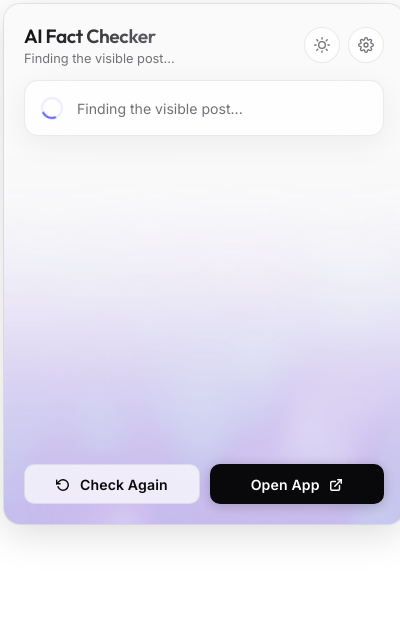
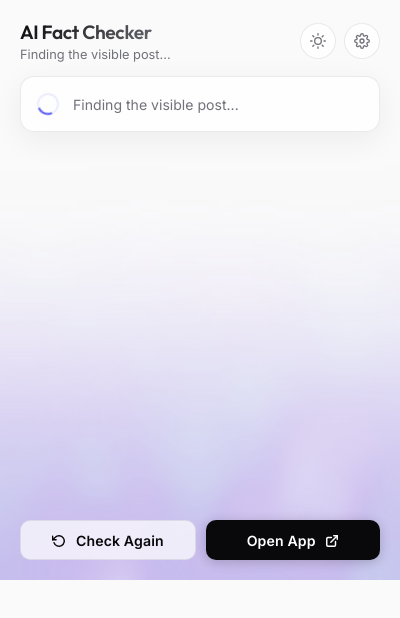
Before and after one commit to adunboxthetech/AI-fact-checker-deployment-version, a browser extension: page extension/popup.html in a window 400 px wide. Both pictures are taken after a click on the button 322 px from the left and 45 px from the top of the page. Drawn offline with Linux system fonts and the light colour scheme.

Commit message:
extension: fix layout and remove padding to solve button overflow and white borders

```diff
--- a/extension/popup.css
+++ b/extension/popup.css
@@ -46,10 +46,11 @@ html {
 }
 
 body {
-  width: 408px;
+  width: 400px;
+  height: 580px;
   margin: 0;
-  padding: 4px;
-  background: transparent !important;
+  padding: 0;
+  background: var(--bg);
   font-family: "Inter", system-ui, -apple-system, BlinkMacSystemFont, "Segoe UI", sans-serif;
   -webkit-font-smoothing: antialiased;
 }
@@ -58,15 +59,14 @@ h1, h2, h3 { font-family: "Outfit", system-ui, sans-serif; }
 button, input { font: inherit; }
 
 .popup-wrapper {
-  width: 400px;
-  min-height: 520px;
-  border-radius: 16px;
+  width: 100%;
+  height: 100%;
+  border-radius: 0;
   overflow: hidden;
   background: var(--bg);
   color: var(--text-main);
   position: relative;
   transition: background-color 0.3s ease, color 0.3s ease;
-  box-shadow: 0 0 0 1px var(--glass-border), 0 8px 40px rgba(0,0,0,0.5);
 }
 
 /* ===== Cloud Canvas ===== */
@@ -151,7 +151,7 @@ button, input { font: inherit; }
 /* ===== Shell ===== */
 .shell {
   display: flex;
-  min-height: 520px;
+  height: 100%;
   flex-direction: column;
   gap: 14px;
   padding: 20px;
@@ -356,7 +356,8 @@ a:hover {
 
 /* ===== Results ===== */
 .results {
-  max-height: 320px;
+  flex: 1;
+  min-height: 0;
   overflow-y: auto;
   padding: 4px;
 }
@@ -527,7 +528,7 @@ a:hover {
   background: rgba(0, 0, 0, 0.07);
 }
 :root[data-theme="light"] .popup-wrapper {
-  box-shadow: 0 0 0 1px var(--glass-border), 0 8px 40px rgba(0,0,0,0.15);
+  box-shadow: none;
 }
 
 .topbar-actions {
```
